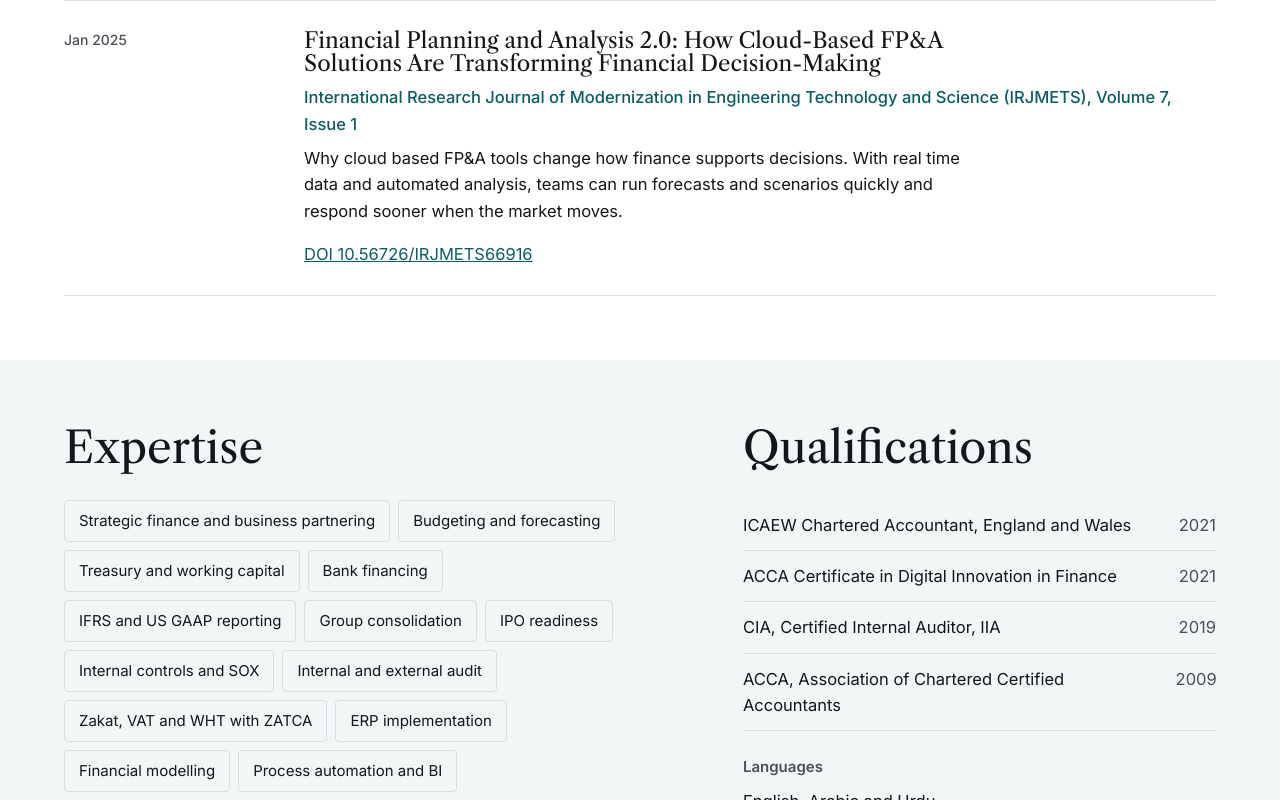
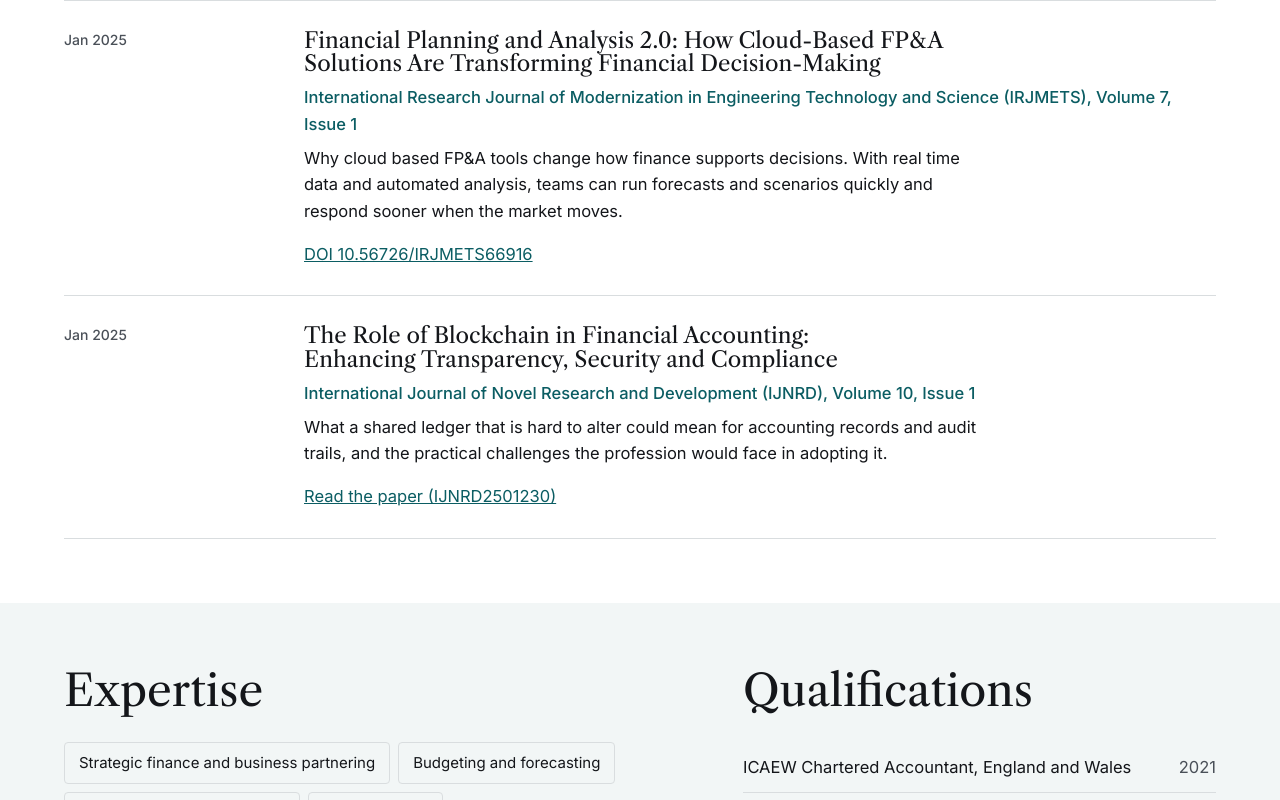
Before and after one commit to muddasirfarooq/muddasirfarooq.github.io, a plain HTML site: page index.html in a window 1280 px wide. Shown: the part 5162-5962 px from the top of the page. Drawn offline with nearby package versions, Linux system fonts and the light colour scheme.

Commit message:
Add IJNRD blockchain paper to publications
Co-Authored-By: Claude Opus 5.5 <noreply@anthropic.com>
Claude-Session: https://claude.ai/code/session_01ScvKaiskXQbBXWF4bChhpr

```diff
--- a/index.html
+++ b/index.html
@@ -249,6 +249,15 @@ nav{gap:2px 14px}nav a{font-size:14px}
       <a href="https://doi.org/10.56726/IRJMETS66916" target="_blank" rel="noopener">DOI 10.56726/IRJMETS66916</a>
     </div>
   </article>
+  <article class="pub">
+    <div class="when">Jan 2025</div>
+    <div>
+      <h3><a href="https://ijnrd.org/papers/IJNRD2501230.pdf" target="_blank" rel="noopener">The Role of Blockchain in Financial Accounting: Enhancing Transparency, Security and Compliance</a></h3>
+      <div class="venue">International Journal of Novel Research and Development (IJNRD), Volume 10, Issue 1</div>
+      <p>What a shared ledger that is hard to alter could mean for accounting records and audit trails, and the practical challenges the profession would face in adopting it.</p>
+      <a href="https://ijnrd.org/papers/IJNRD2501230.pdf" target="_blank" rel="noopener">Read the paper (IJNRD2501230)</a>
+    </div>
+  </article>
 </div></section>
 
 <section class="band tint" id="expertise"><div class="wrap cols rise">
```
